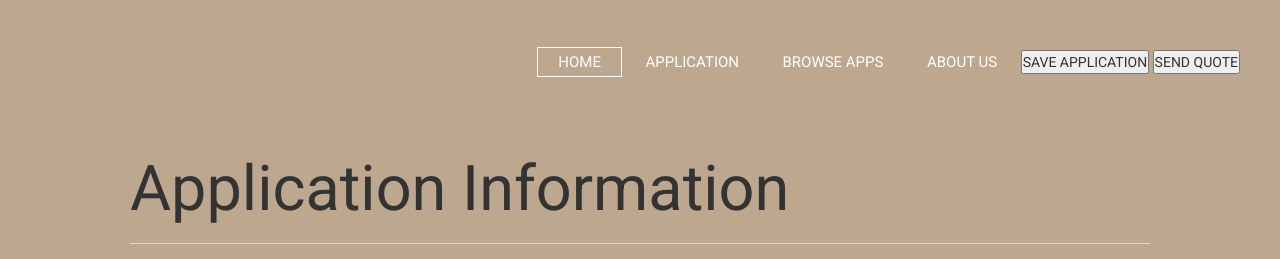
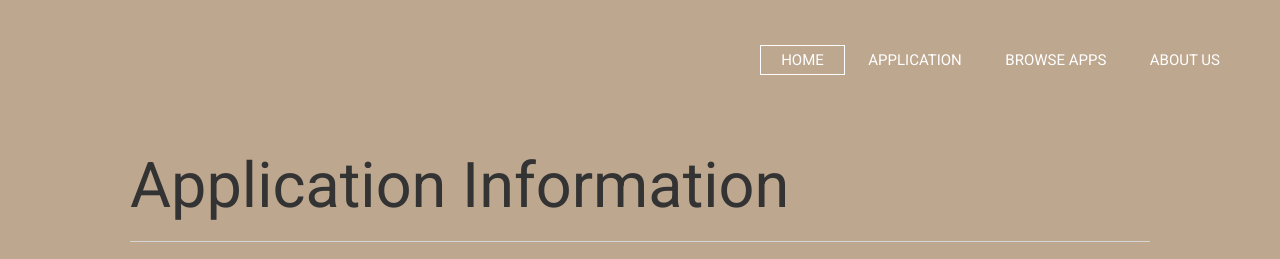
Before and after one commit to fuinha/The_Negotiator, a website: page public/individualApp.html in a window 1280 px wide. Drawn offline with nearby package versions, Linux system fonts and the light colour scheme.

Commit message:
newTables added edits added

```diff
--- a/public/individualApp.html
+++ b/public/individualApp.html
@@ -26,8 +26,8 @@
         <li><a href="/application">APPLICATION</a></li>
         <li><a href="/service">BROWSE APPS</a></li>
         <li><a href="/about_us">ABOUT US</a></li>
-        <li><button class="waiting">SAVE APPLICATION</button></li>
-        <li><button class="sendQuote">SEND QUOTE</button></li>
+        <!-- <li><button class="waiting">SAVE APPLICATION</button></li> -->
+        <!-- <li><button class="sendQuote">SEND QUOTE</button></li> -->
       </ul>
     </div>
   </header>
```
